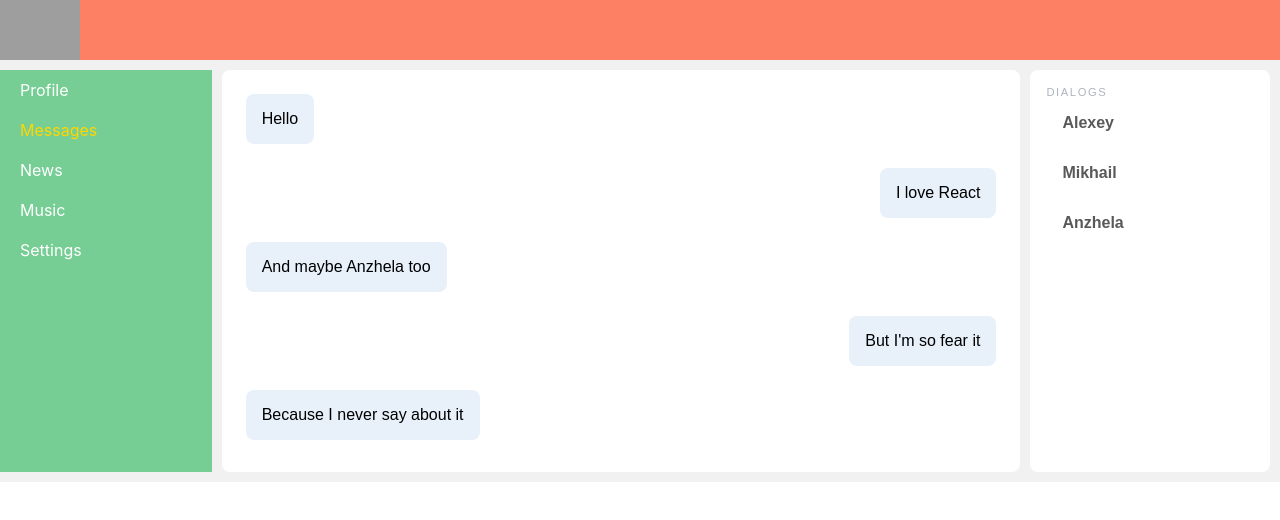
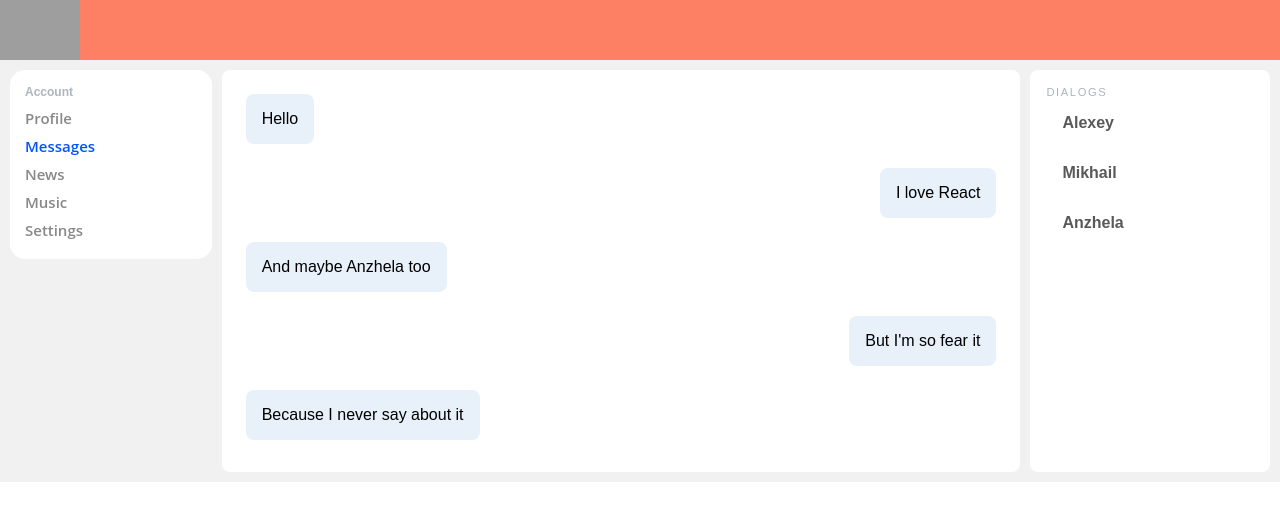
Before and after one commit to AlexeyKapralov/my-first-react-app, a React (Create React App) app: page /dialogs in a window 1280 px wide. Shown: the top 520 px of the page. Built offline with nearby package versions, Linux system fonts and the light colour scheme; grey boxes are pictures that could not be loaded.

Commit message:
create fake Redux + New styles for navBar

```diff
--- a/src/App.js
+++ b/src/App.js
@@ -9,16 +9,17 @@ import News from './components/News/News';
 import Music from './components/Music/Music';
 import Settings from './components/Settings/Settings';
 
-const App = () => {
+
+const App = (props) => {
 	return (
 
 		<BrowserRouter>
 			<div className='app-wrapper'>
 				<Header/>
-				<Navbar/>
+				<Navbar state={props.state.navBar}/>
 				<Routes>
-					<Route path="/profile" element={<Profile/>}/>
-					<Route path="/dialogs" element={<Dialogs />}/>
+					<Route path="/profile" element={<Profile state ={props.state.profilePage}/>}/>
+					<Route path="/dialogs" element={<Dialogs state={props.state.dialogsPage}/>}/>
 					<Route path='/news' element={<News/>}/>
 					<Route path='/music' element={<Music />} />
 					<Route path='/settings' element={<Settings />} />
--- a/src/components/Dialogs/Dialogs.jsx
+++ b/src/components/Dialogs/Dialogs.jsx
@@ -2,52 +2,18 @@ import Dialog from "./Dialog/Dialog";
 import s from "./Dialogs.module.css";
 import Message from "./Message/Message";
 
-let dialogs = [
-	{
-		id: 1,
-		name: "Alexey",
-	},
-	{
-		id:2,
-		name: "Mikhail"
-	},
-	{
-		id:3,
-		name:"Anzhela"
-	}
-]
 
-let messages = [
-	{
-		id:1,
-		message:"Hello"
-	},
-	{
-		id:2,
-		message:"I love React"
-	},
-	{
-		id:3,
-		message:"And maybe Anzhela too"
-	},
-	{
-		id:4,
-		message:"But I'm so fear it"
-	},
-	{
-		id:5,
-		message:"Because I never say about it"
-	}
-]
 
-let dialogsElements = dialogs.map( dialog => {
-	return <Dialog name={dialog.name} id={dialog.id} />
-})
-let messagesElements = messages.map( message => {
-	return <Message message={message.message} />
-} )
 
 const Dialogs = (props) => {
+
+	let dialogsElements = props.state.dialogs.map(dialog => {
+		return <Dialog name={dialog.name} id={dialog.id} />
+	})
+	let messagesElements = props.state.messages.map(message => {
+		return <Message message={message.message} />
+	})
+
 	return (
 		<div className={s.container}>
 			<div className={s.messages}>
--- /dev/null
+++ b/src/components/Navbar/AccountMenu/AccountMenu.jsx
@@ -0,0 +1,12 @@
+import { NavLink } from 'react-router-dom';
+import s from './AccountMenu.module.css'
+
+const AccountMenu = (props) => {
+	return(
+		<div className={s.AccountMenuItem}>
+			<NavLink to={`/${props.urlName}`} className={({isActive}) => isActive ? s.activeLink : undefined}>{props.title}</NavLink>
+		</div>
+	)
+}
+
+export default AccountMenu;
--- /dev/null
+++ b/src/components/Navbar/AccountMenu/AccountMenu.module.css
@@ -0,0 +1,18 @@
+
+.AccountMenuItem{
+}
+.AccountMenuItem a{
+	color: #888;
+	text-decoration: none;
+	font-size: 15px;
+	font-weight: 600;
+	line-height: 28px;
+	font-family: "Open Sans", sans-serif;
+}
+.AccountMenuItem a:hover{
+	color: #05f;
+}
+
+.AccountMenuItem a.activeLink{
+	color: #05f;
+}
--- a/src/components/Navbar/Navbar.jsx
+++ b/src/components/Navbar/Navbar.jsx
@@ -1,23 +1,18 @@
 import { NavLink } from 'react-router-dom';
+import AccountMenu from './AccountMenu/AccountMenu';
 import s from './Navbar.module.css'
 
-const Navbar = () => {
+const Navbar = (props) => {
+
+	const AccountMenuElements = props.state.accountMenuItems.map( item => {
+		return <AccountMenu urlName = {item.urlName} title={item.title}/>
+	})
+
 	return(
 		<nav className={s.nav}>
-			<div className={s.item}>
-				<NavLink to='/profile' className={({isActive}) => isActive ? s.activeLink : undefined}>Profile</NavLink>
-			</div>
-			<div className={s.item}>
-				<NavLink to='/dialogs' className={({ isActive }) => isActive ? s.activeLink : undefined}>Messages</NavLink>
-			</div>
-			<div className={s.item}>
-				<NavLink to='/news' className={({ isActive }) => isActive ? s.activeLink : undefined}>News</NavLink>
-			</div>
-			<div className={s.item}>
-				<NavLink to='/music' className={({ isActive }) => isActive ? s.activeLink : undefined}>Music</NavLink>
-			</div>
-			<div className={s.item}>
-				<NavLink to='/settings' className={({ isActive }) => isActive ? s.activeLink : undefined}>Settings</NavLink>
+			<div className={s.account}>
+				<div className={s.title}>Account</div>
+				{AccountMenuElements}
 			</div>
 		</nav>
 	)
--- a/src/components/Navbar/Navbar.module.css
+++ b/src/components/Navbar/Navbar.module.css
@@ -1,17 +1,16 @@
 .nav {
 	grid-area: n;
-	background-color: rgb(118, 206, 148);
-
-
 }
-.item{
-	padding: 10px;
+.account{
+	background-color: #fff;
+	border-radius: 15px;
+	margin-left: 10px;
+	padding: 15px;
 }
-.item a{
-	color: white;
-	text-decoration: none;
-	padding: 10px;
+.account .title{
+	color: #adb5bd;
+	font-weight: 600;
+	margin-bottom: 5px;
+	font-size: 12px;
+	font-family: "Montserrat", sans-serif;
 }
-.item a.activeLink{
-	color: gold;
-}
--- a/src/components/Profile/Posts/Post/Post.jsx
+++ b/src/components/Profile/Posts/Post/Post.jsx
@@ -3,7 +3,7 @@ import s from './Post.module.css'
 const Post = (props) => {
 	return (
 			<div className={s.post}>
-				{props.message};
+				{props.message}
 			</div>
 	)
 }
--- a/src/components/Profile/Posts/Posts.jsx
+++ b/src/components/Profile/Posts/Posts.jsx
@@ -2,12 +2,16 @@ import CreatePost from './CreatePost/CreatePost';
 import Post from './Post/Post';
 import s from './Posts.module.css'
 
-const Posts = () => {
+const Posts = (props) => {
+
+	let messageElements = props.posts.map (post => {
+		return <Post message={post.message} />
+	})
+
 	return (
 		<div>
 			<CreatePost />
-			<Post message="Hello, it's my first message"/>
-			<Post message="Hello, it's my second message" />
+			{messageElements}
 		</div>
 	)
 }
--- a/src/components/Profile/Profile.jsx
+++ b/src/components/Profile/Profile.jsx
@@ -1,7 +1,7 @@
 import Posts from './Posts/Posts';
 import s from './Profile.module.css'
 
-const Profile = () => {
+const Profile = (props) => {
 	return (
 		<div className={s.profile}>
 			<div className={s.about}>
@@ -18,7 +18,7 @@ const Profile = () => {
 					</div>
 				</div>
 			</div>
-			<Posts/>
+			<Posts posts={props.state.posts}/>
 		</div>
 	)
 }
--- a/src/index.js
+++ b/src/index.js
@@ -3,11 +3,14 @@ import ReactDOM from 'react-dom/client';
 import './index.css';
 import App from './App';
 import reportWebVitals from './reportWebVitals';
+import State from "./redux/state";
+
+
 
 const root = ReactDOM.createRoot(document.getElementById('root'));
 root.render(
   <React.StrictMode>
-    <App />
+		<App state={State}/>
   </React.StrictMode>
 );
 
--- /dev/null
+++ b/src/redux/state.js
@@ -0,0 +1,85 @@
+const state = {
+
+	dialogsPage: {
+		dialogs: [
+			{
+				id: 1,
+				name: "Alexey",
+			},
+			{
+				id: 2,
+				name: "Mikhail"
+			},
+			{
+				id: 3,
+				name: "Anzhela"
+			}
+		],
+		messages: [
+			{
+				id: 1,
+				message: "Hello"
+			},
+			{
+				id: 2,
+				message: "I love React"
+			},
+			{
+				id: 3,
+				message: "And maybe Anzhela too"
+			},
+			{
+				id: 4,
+				message: "But I'm so fear it"
+			},
+			{
+				id: 5,
+				message: "Because I never say about it"
+			}
+		],
+	},
+
+	profilePage: {
+		posts: [
+			{
+				id: 1,
+				message: "Hello, it's my first message",
+			},
+			{
+				id: 2,
+				message: "Hello, it's my second message",
+			},
+			{
+				id: 3,
+				message: "Hello, it's my third message",
+			}
+		],
+	},
+
+	navBar: {
+		accountMenuItems:[
+			{
+				urlName: "profile",
+				title: "Profile"
+			},
+			{
+				urlName: "dialogs",
+				title: "Messages"
+			},
+			{
+				urlName: "news",
+				title: "News"
+			},
+			{
+				urlName: "music",
+				title: "Music"
+			},
+			{
+				urlName: "settings",
+				title: "Settings"
+			}
+		]
+	}
+}
+
+export default state;
```
